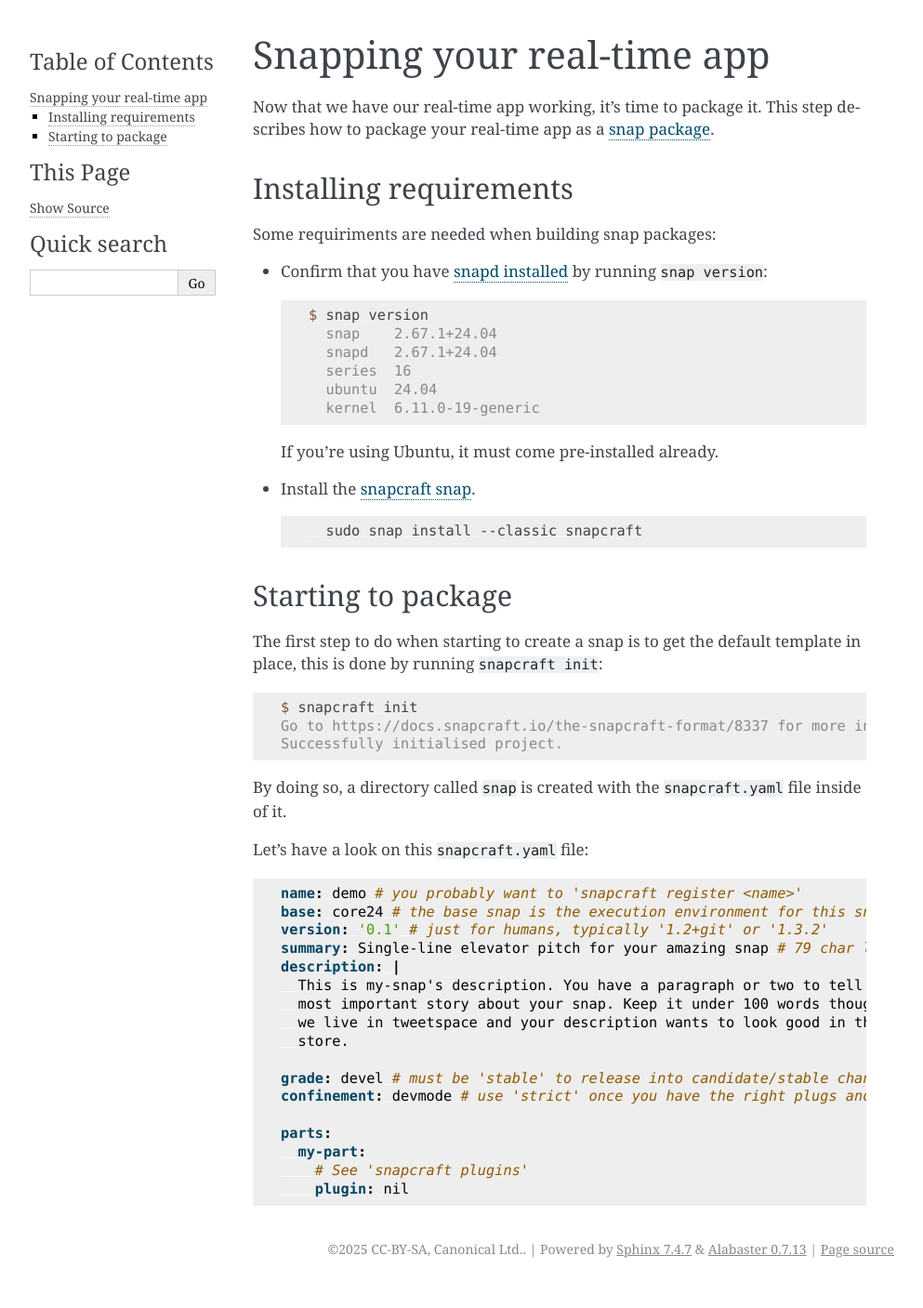
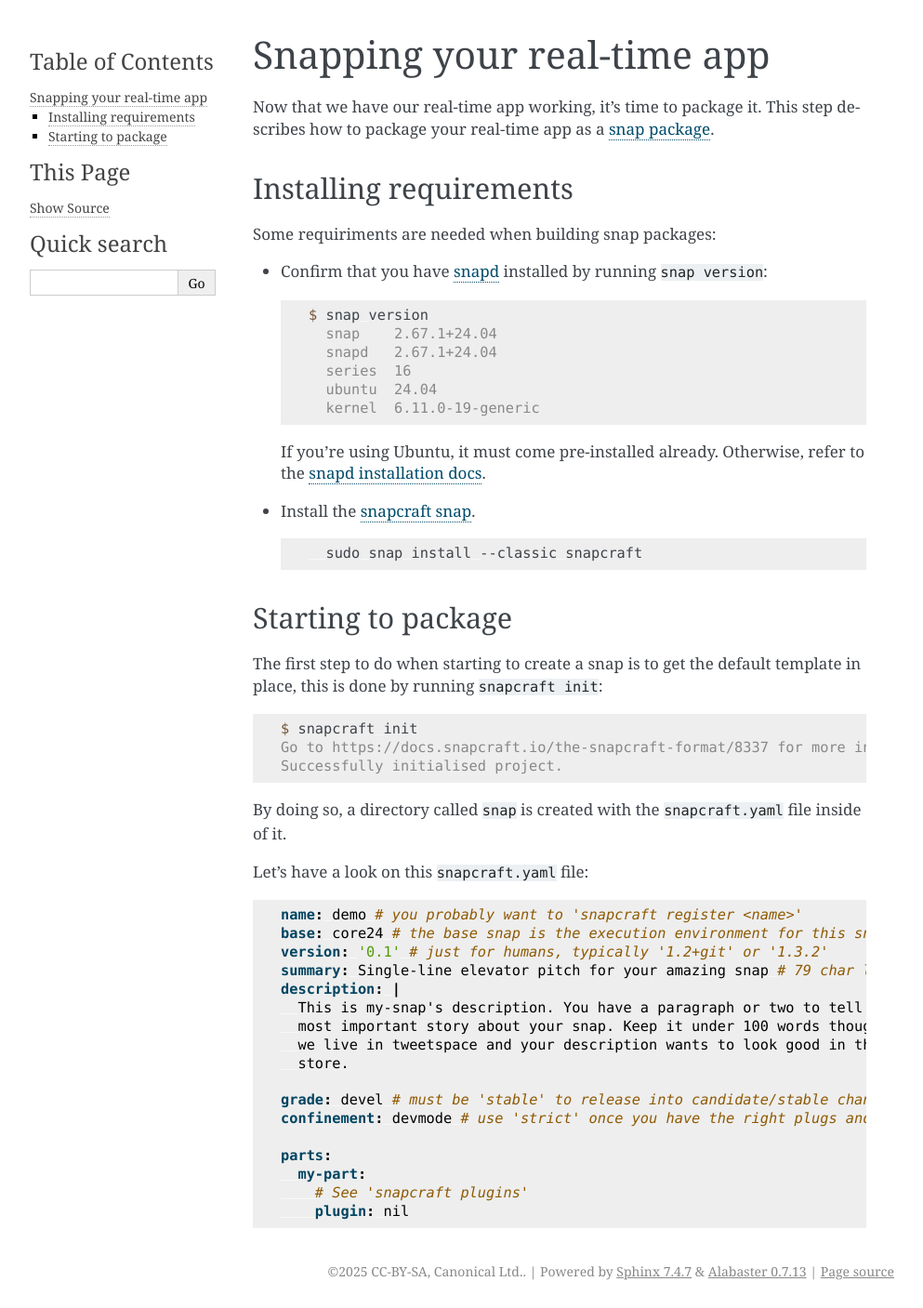
Before and after one commit to canonical/real-time-ubuntu-docs, a Sphinx documentation site: the page built from docs/tutorial/7-snaping.md, in a window 1280 px wide. Shown: the whole page at 93% size, without its empty margins (148-1141 px from the left). Built offline with Sphinx 7.4.7, drawn with Linux system fonts in a browser that asks for light colours; before the commit the page ends 1383 px from its top, so only the background shows below that; some of the changed lines change nothing that is shown.

````diff
--- a/docs/tutorial/7-snaping.md
+++ b/docs/tutorial/7-snaping.md
@@ -7,7 +7,7 @@
 
 Some requiriments are needed when building snap packages:
 
-* Confirm that you have [snapd installed][install_snapd] by running `snap version`:
+* Confirm that you have [snapd][snapd] installed by running `snap version`:
   ```console
   $ snap version
     snap    2.67.1+24.04
@@ -17,6 +17,7 @@
     kernel  6.11.0-19-generic
   ```
   If you're using Ubuntu, it must come pre-installed already.
+  Otherwise, refer to the [snapd installation docs][install_snapd].
 
 * Install the [snapcraft snap][snapcraft_docs].
   ```shell
@@ -62,5 +63,8 @@
 
 % links
 [snapcraft.io]: https://snapcraft.io/docs
+[snapd]: https://snapcraft.io/snapd
 [install_snapd]: https://snapcraft.io/docs/installing-snapd
 [snapcraft_docs]: https://snapcraft.io/docs/snapcraft
+[snapcraft_build_cfg]: https://snapcraft.io/docs/build-configuration
+[snapcraft_yaml]: https://snapcraft.io/docs/snapcraft-yaml-schema
````
